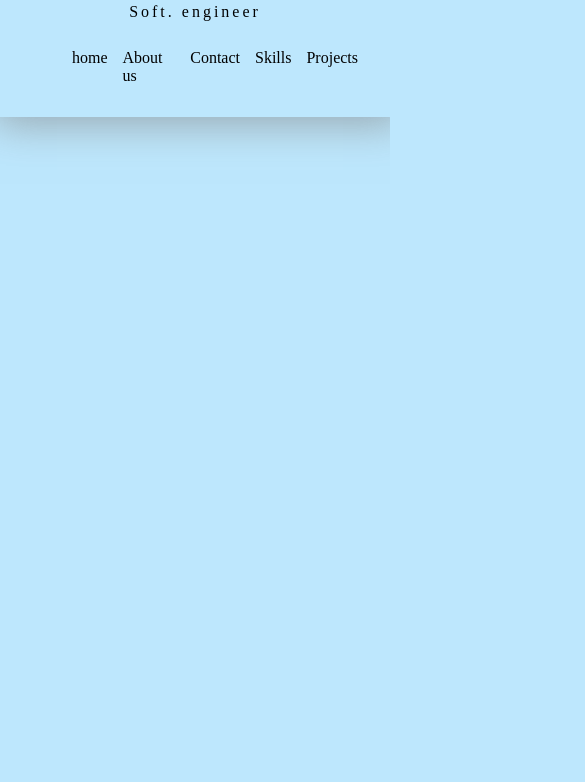
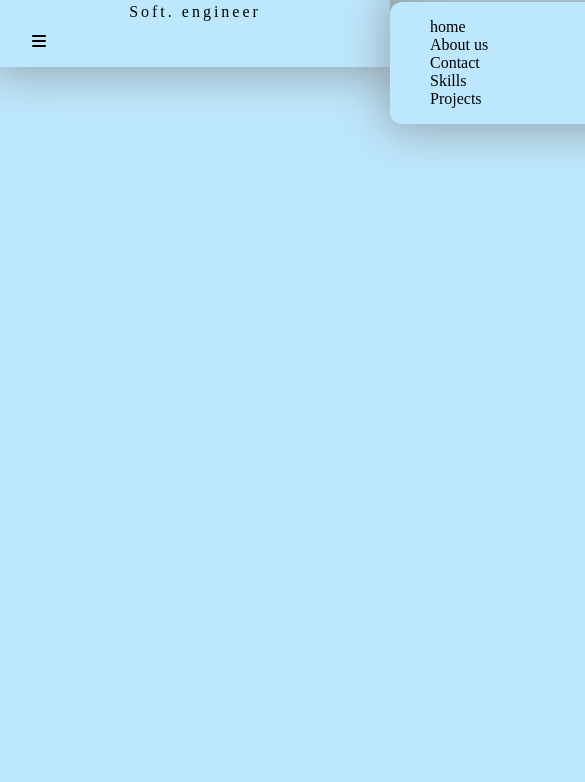
Before and after one commit to Men-ace/html-portfolio-, a plain HTML site: page index.html in a window 390 px wide. Shown: the part 62-844 px from the top of the page, 585 px wide, since content can reach past the window. Drawn offline with Linux system fonts and the light colour scheme.

Commit message:
updated hamburger in navbar for mobile.

```diff
--- a/index.html
+++ b/index.html
@@ -5,6 +5,16 @@
     <meta name="viewport" content="width=device-width, initial-scale=1.0">
     <title>html portfolio</title>
     <link rel="stylesheet" href="style.css">
+    <!-- fontawesome  -->
+  <link
+  rel="stylesheet"
+  href="https://cdnjs.cloudflare.com/ajax/libs/font-awesome/6.5.1/css/all.min.css"
+  integrity="sha512-DTOQO9RWCH3ppGqcWaEA1BIZOC6xxalwEsw9c2QQeAIftl+Vegovlnee1c9QX4TctnWMn13TZye+giMm8e2LwA=="
+  crossorigin="anonymous"
+  referrerpolicy="no-referrer"
+/>
+
+
 </head>
 <body>
     <header>
@@ -26,6 +36,24 @@
                     <li> <a href="projects">Projects</a></li>
                 </ul>
 
+                <!-- Ham burger menu on mobile  -->
+                <label for="hamburger-menu">
+                    <i class="fa-solid fa-bars"></i>
+                </label>
+
+
+                <input type="checkbox" id="hamburger-menu"/>
+
+                <!-- side-menu -->
+                 <div class="side-menu">
+                    <ul class="side-menu-items">
+                        <li> <a href="#home">home</a></li>
+                        <li> <a href="#about us">About us</a></li>
+                        <li> <a href="#contact">Contact</a></li>
+                        <li> <a href="skills">Skills</a></li>
+                        <li> <a href="projects">Projects</a></li>
+                    </ul>
+                 </div>
             </div>
          </nav>
     </header>
--- a/style.css
+++ b/style.css
@@ -12,7 +12,7 @@
 body{
     margin: 0;
     background-color: var(--bg-color);
-
+    overflow-x:hidden ;
 }
 
 .flex-container{
@@ -53,6 +53,10 @@ letter-spacing: 3px;
     list-style: none;
     display: flex;
     gap: 15px;
+    @media(max-width: 760px) {
+        display: none;
+
+    }
 }
 
 .nav-items a{
@@ -63,3 +67,56 @@ letter-spacing: 3px;
 .nav-items a:hover{
     color: var(--primary-color);
 }
+
+/* Hamburger  menu */
+#hamburger-menu{
+    display: none;
+}
+
+
+[for="hamburger-menu"]{
+    display: none;
+
+    @media (max-width: 760px){
+        display: block;
+    }
+}
+
+
+/* mobile only css */
+@media (max-width: 760px){
+    .side-menu-items{
+        list-style: none;
+    }
+
+
+.side-menu-items a{
+    list-style: none;
+    flex-direction: column;
+    align-items: start;
+    border-radius: 12px;
+    text-decoration: none;
+    color: var(--text-color);
+
+}
+
+.side-menu{
+    width: 250px;
+    background-color: var(--bg-color);
+    box-shadow: var(--box-shadow);
+    border-radius: 12px;
+    position: absolute;
+    top: 4rem;
+    left:100vw;
+    transition: left 0.5s;
+}
+
+#hamburger-menu:checked + .side-menu{
+    /* display: block; */
+    left: calc(100vw - 250px);
+}
+
+/* #hamburger-menu:not(:checked) + .side-menu{
+    display: none; */
+/* } */
+}
```
